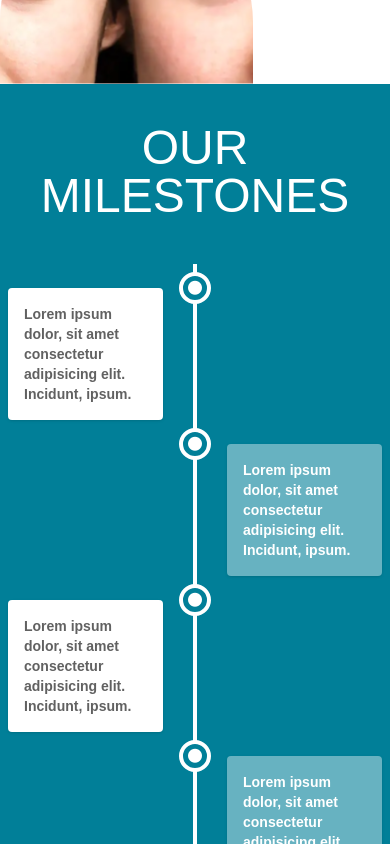
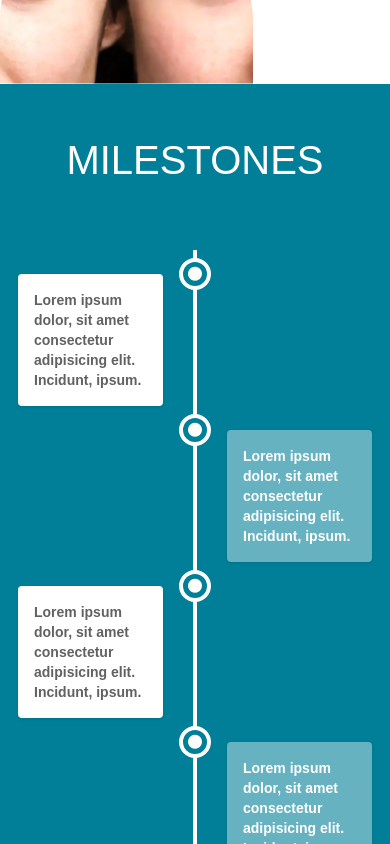
Before and after one commit to Crackstep/enetracare-vite, a React (Vite) app: page /about in a window 390 px wide. Shown: the part 860-1704 px from the top of the page. Built offline with nearby package versions, Linux system fonts and the light colour scheme; a web font is replaced by a local one.

Commit message:
milestone responsive update

```diff
--- a/src/components/AboutUs/AboutCustomCSS.css
+++ b/src/components/AboutUs/AboutCustomCSS.css
@@ -1,5 +1,8 @@
 @media (max-width:900px)
 {
+    #events-container{
+        padding: 10px 10px;
+    }
     #team{
         display: flex;
         flex-direction: column;
@@ -11,11 +14,17 @@
         font-size: 2rem;
     }
 }
+@media (max-width:600px)
+{
+    #milestone-title{
+        font-size: 2.5rem;
+    }
+}
 @media (max-width:340px)
 {
 
-    #milestones{
-        padding: 10px 20px;
+    #events-container{
+        padding: 10px 10px;
     }
     #team-title{
         font-size: 9vw;
--- a/src/components/AboutUs/Milestones.jsx
+++ b/src/components/AboutUs/Milestones.jsx
@@ -6,11 +6,11 @@ function Milestones() {
     return (
 
         <div className="min-h-screen bg-[#017F98] flex flex-col py-10 ">
-            <h1 className='text-5xl text-white text-center capitalize PY-4'>OUR MILESTONES</h1>
+            <h1 className='text-5xl text-white text-center py-4' id='milestone-title'>MILESTONES</h1>
 
             <div className="py-1 w-full px-2 flex justify-center items-center my-10 ">
 
-                <div className="relative text-gray-700 antialiased text-sm font-semibold">
+                <div className="relative text-gray-700 antialiased text-sm font-semibold" id='events-container'>
 
                     <div className="block w-1 bg-white absolute h-full left-1/2 transform -translate-x-1/2"></div>
 
```
